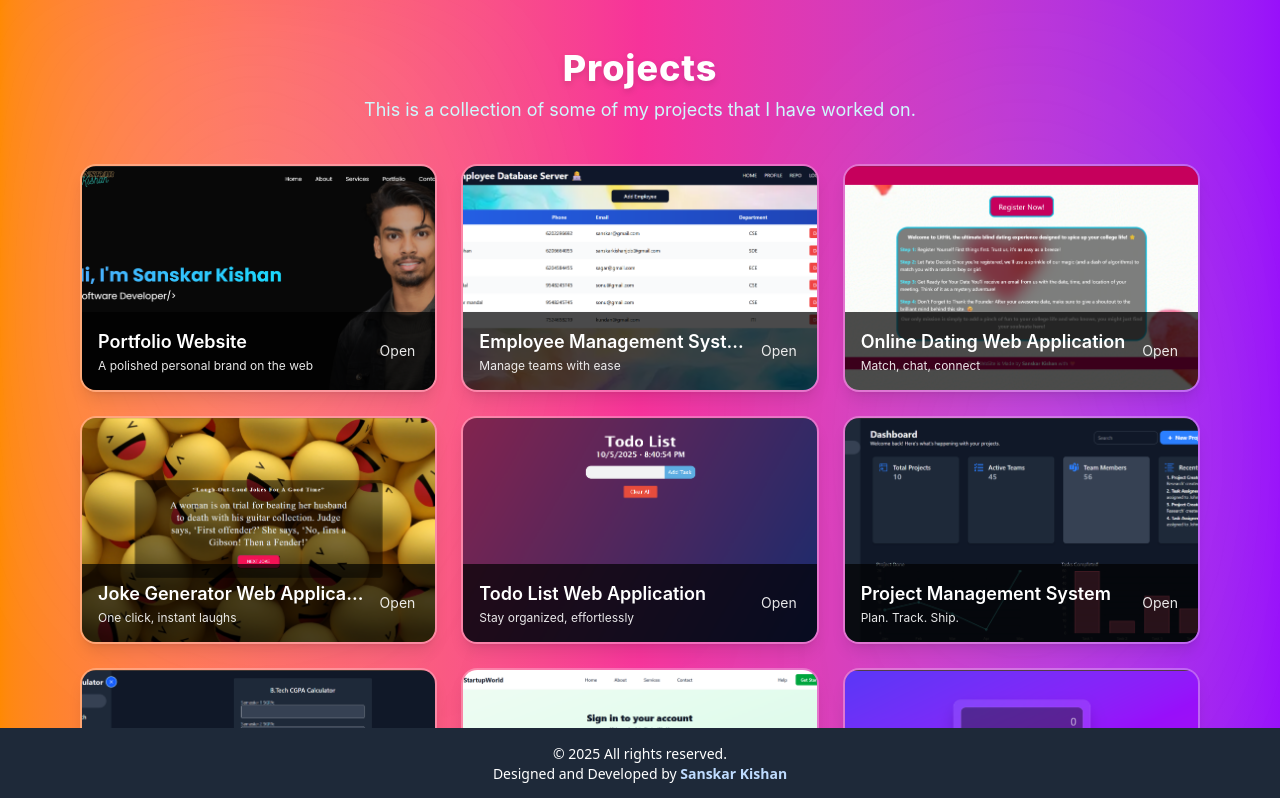
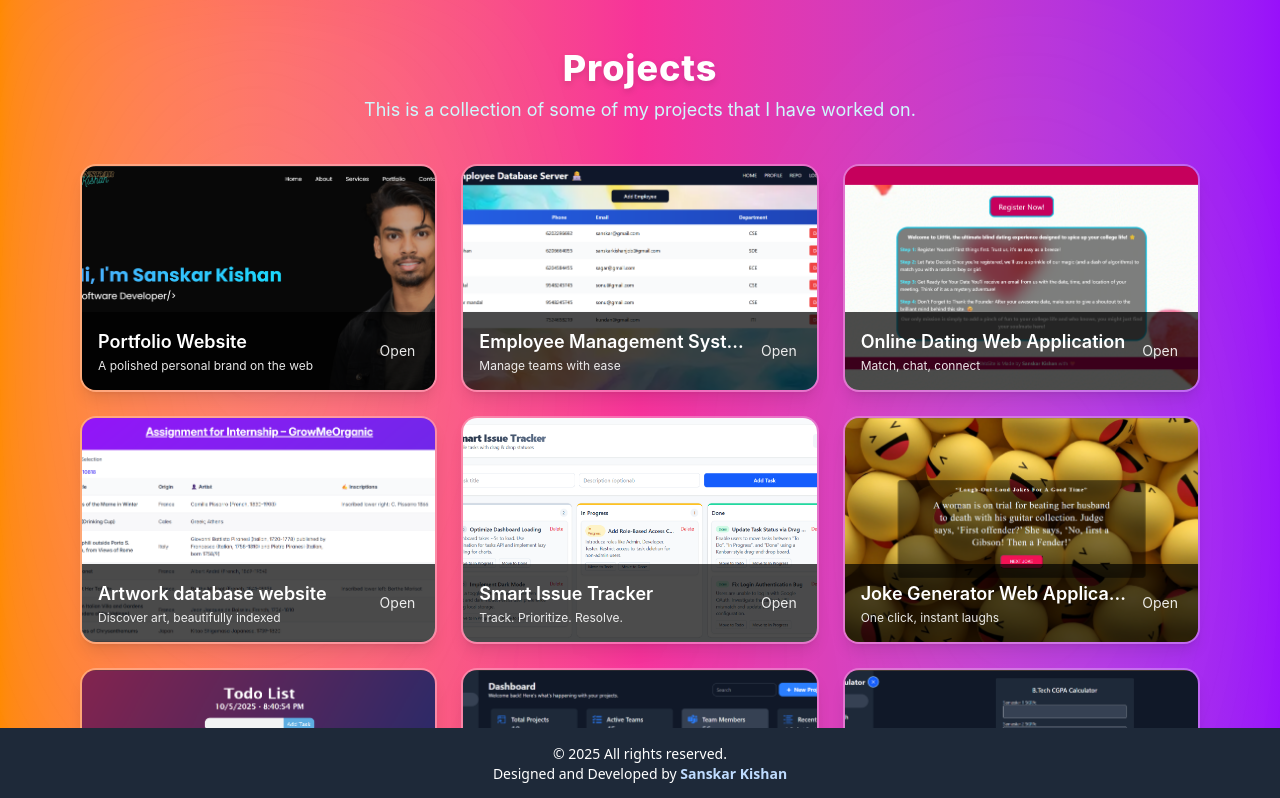
Before and after one commit to sanskarkishan/Resume-Links, a React (Vite) app: page /projects in a window 1280 px wide. Shown: the top 798 px of the page. Built offline with nearby package versions, Linux system fonts and the light colour scheme.

Commit message:
Added Project

```diff
--- a/src/pages/Projects.jsx
+++ b/src/pages/Projects.jsx
@@ -14,6 +14,7 @@ import passwordGeneratorImg from "../assets/Projects/Password Generator.png";
 import foodOrderingWebsiteImg from "../assets/Projects/Food Ordering Website.png";
 import netflixCloneImg from "../assets/Projects/Netflix Clone.png";
 import artworkDatabaseWebsiteImg from "../assets/Projects/Artwork Database Website.png";
+import smartIssueTrackerImg from "../assets/Projects/Smart Issue Tracker.png";
 
 
 export const Projects = () => {
@@ -34,7 +35,7 @@ export const Projects = () => {
         description:
           "A full‑stack employee directory with CRUD, search and sorting, built on Spring Boot APIs and a responsive React + Tailwind UI for a smooth admin workflow.",
         link: "https://emp-database-system.netlify.app/",
-        tags: ["Spring Boot", "React", "REST APIs", "Tailwind CSS", "Axios"],
+        tags: ["Spring Boot", "React", "REST APIs", "MySQL", "Tailwind CSS", "Axios"],
         img: employeeManagementImg,
       },
       {
@@ -45,6 +46,24 @@ export const Projects = () => {
         link: "https://lithit.netlify.app/",
         tags: ["React.js", "HTML", "CSS", "JavaScript"],
         img: onlineDatingImg,
+      },
+      {
+        title: "Artwork database website",
+        tagline: "Discover art, beautifully indexed",
+        description:
+          "Browse and search artworks via a public API with clean cards, fast filters, and a gallery‑first experience.",
+        link: "https://grow-me-organic-sanskar.netlify.app/",
+        tags: ["React", "Next.js","API", "Tailwind", "SPA", "HTML", "CSS", "JavaScript"],
+        img: artworkDatabaseWebsiteImg,
+      },
+      {
+        title: "Smart Issue Tracker",
+        tagline: "Track. Prioritize. Resolve.",
+        description:
+          "A sleek issue tracking app with Kanban boards, drag‑and‑drop task management, and real‑time updates using React and Firebase.",
+        link: "https://smart-issue-tracker.netlify.app/",
+        tags: ["React", "Next.js","API", "Node.js", "MySQL", "Tailwind", "SPA", "HTML", "CSS", "JavaScript"],
+        img: smartIssueTrackerImg,
       },
       {
         title: "Joke Generator Web Application",
@@ -145,15 +164,7 @@ export const Projects = () => {
         tags: ["React", "Tailwind", "SPA", "HTML", "CSS", "JavaScript"],
         img: netflixCloneImg,
       },
-      {
-        title: "Artwork database website",
-        tagline: "Discover art, beautifully indexed",
-        description:
-          "Browse and search artworks via a public API with clean cards, fast filters, and a gallery‑first experience.",
-        link: "https://grow-me-organic-sanskar.netlify.app/",
-        tags: ["React", "Next.js","API", "Tailwind", "SPA", "HTML", "CSS", "JavaScript"],
-        img: artworkDatabaseWebsiteImg,
-      },
+
     ],
     []
   );
```
Also changed, not shown: src/assets/Projects/Smart Issue Tracker.png (added).
